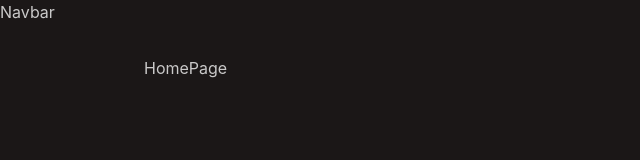
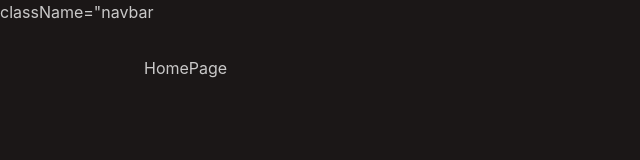
Before and after one commit to Lozabelay/productify, a React (Vite) app in the folder frontend/: page / in a window 1280 px wide. Shown: the top 160 px of the page, without its empty margins (0-640 px from the left). Built offline with nearby package versions, Linux system fonts and the light colour scheme; no server answers.

Commit message:
feat: add lucide-react dependency and update Navbar component to use icons

```diff
--- a/frontend/package.json
+++ b/frontend/package.json
@@ -12,6 +12,7 @@
   "dependencies": {
     "@clerk/clerk-react": "^5.61.8",
     "@tailwindcss/vite": "^4.3.2",
+    "lucide-react": "^1.23.0",
     "react": "^19.2.7",
     "react-dom": "^19.2.7",
     "react-router": "^8.1.0",
--- a/frontend/src/components/Navbar.jsx
+++ b/frontend/src/components/Navbar.jsx
@@ -1,6 +1,12 @@
+import { Link } from "react-router";
+import { SignInButton, SignUpButton, UserButton, useAuth } from "@clerk/clerk-react";
+import { ShoppingBagIcon, PlusIcon, UserIcon } from "lucide-react";
+
+
 function Navbar() {
+  const { isSignedIn } = useAuth();
   return (
-    <div>Navbar</div>
+    <div> className="navbar</div>
   )
 }
 
```
Also changed, not shown: 1 other file (tests, documents, lock files or other folders).
